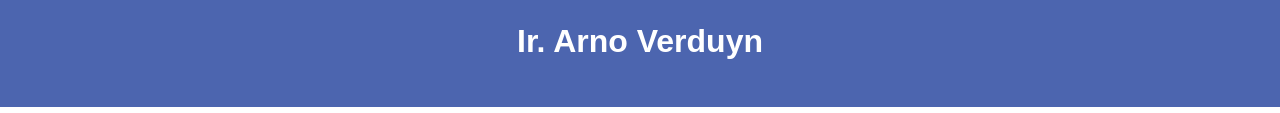
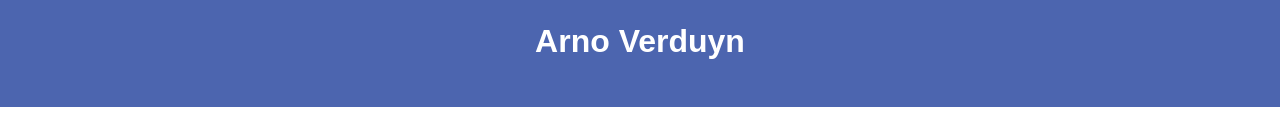
Before and after one commit to arnoverduyn/arnoverduyn.github.io, a plain HTML site: page index.html in a window 1280 px wide. Shown: the part 182-295 px from the top of the page. Drawn offline with Linux system fonts and the light colour scheme.

Commit message:
update layout

```diff
--- a/index.html
+++ b/index.html
@@ -5,7 +5,7 @@
     <meta name="google-site-verification" content="aDX-rbGQTCKFgaMkGs8o-mzCruxGon9c6dVVI-cZahA" />
     <meta name="viewport" content="width=device-width, initial-scale=1.0">
     <link rel="icon" href="Images/icon.png" type="image/png">
-    <title>Ir. Arno Verduyn - PhD Candidate in Mechanical Engineering (Robotics) at KU Leuven</title>
+    <title>Arno Verduyn - PhD Candidate in Mechanical Engineering (Robotics) at KU Leuven</title>
     <meta name="description" content="Learn about Arno Verduyn's research, publications, and academic background in mechanical engineering, robotics, screw theory, and invariant trajectory descriptors.">
     <link rel="stylesheet" href="styles.css">
     <link rel="stylesheet" href="https://cdnjs.cloudflare.com/ajax/libs/font-awesome/6.5.0/css/all.min.css">
@@ -13,7 +13,7 @@
 <body>
     <header>
         <img src="Images/profile_insta.jpg" alt="Arno Verduyn, mechanical engineer" class="profile-picture">
-        <h1>Ir. Arno Verduyn</h1>
+        <h1>Arno Verduyn</h1>
     </header>
 
     <div class="container">
```
